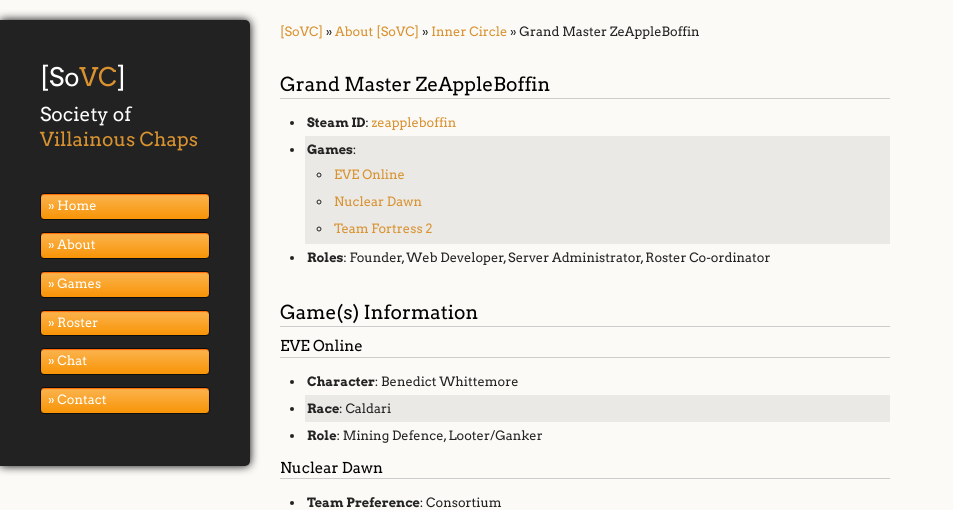
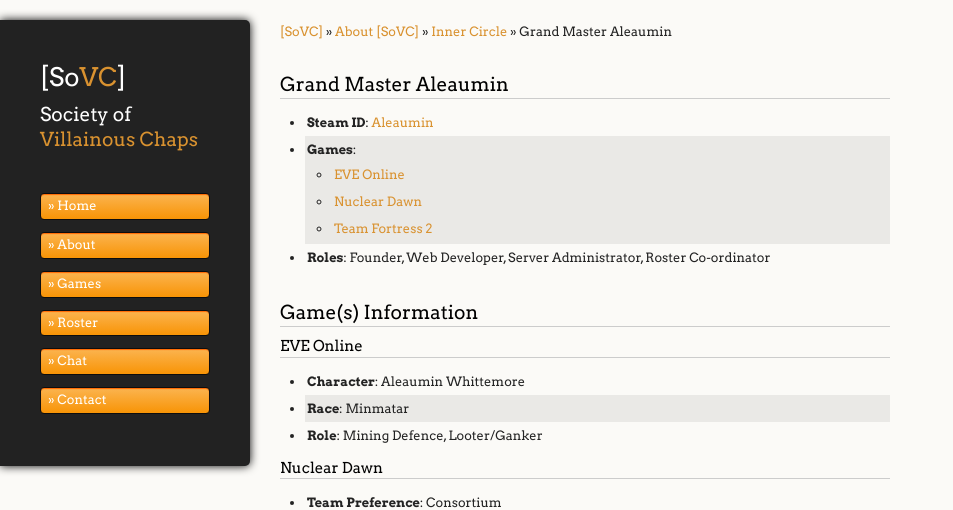
Before and after one commit to SoVC/sovc.github.com, a Jekyll site: the page built from about/inner-circle/Aleaumin.html, in a window 1280 px wide. Shown: the top 510 px of the page, without its empty margins (0-953 px from the left). Built offline with Jekyll 4.4.1, drawn with Linux system fonts in a browser that asks for light colours.

Commit message:
Removed ZeAppleBoffin, added Aleaumin.

```diff
--- a/about/inner-circle/zeappleboffin.html
+++ b/about/inner-circle/Aleaumin.html
@@ -6,13 +6,13 @@
 		<a href="/">[SoVC]</a> &raquo;
 		<a href="/about">About [SoVC]</a> &raquo;
 		<a href="/about/inner-circle">Inner Circle</a> &raquo;
-		Grand Master ZeAppleBoffin
+		Grand Master Aleaumin
 	</nav>
 	<article>
-		<h2>Grand Master ZeAppleBoffin</h2>
+		<h2>Grand Master Aleaumin</h2>
 
 		<ul>
-			<li><strong>Steam ID</strong>: <a href="http://steamcommunity.com/id/zeappleboffin">zeappleboffin</a></li>
+			<li><strong>Steam ID</strong>: <a href="http://steamcommunity.com/id/aleaumin">Aleaumin</a></li>
 			<li>
 				<strong>Games</strong>:
 				<ul>
@@ -30,8 +30,8 @@
 		<h3>EVE Online</h3>
 
 		<ul>
-			<li><strong>Character</strong>: Benedict Whittemore</li>
-			<li><strong>Race</strong>: Caldari</li>
+			<li><strong>Character</strong>: Aleaumin Whittemore</li>
+			<li><strong>Race</strong>: Minmatar</li>
 			<li><strong>Role</strong>: Mining Defence, Looter/Ganker</li>
 		</ul>
 
--- a/about/inner-circle/index.html
+++ b/about/inner-circle/index.html
@@ -13,7 +13,7 @@
 		<p>Currently we are ran what we dub as the Inner Circle, our highest ranking members. We will eventually establish and SoVC council, which will 		include lesser ranks to ensure stability and fairness. Our current Inner Circle consists of:</p>
 
 		<ul>
-			<li>Grand Master <a href="/about/inner-circle/zeappleboffin.html">ZeAppleBoffin</a></li>
+			<li>Grand Master <a href="/about/inner-circle/aleaumin.html">Aleaumin</a></li>
 			<li>Grand Master <a href="/about/inner-circle/terminalaccess.html">Terminal-Access</a></li>
 			<li>Advisor General <a href="/about/inner-circle/cradam.html">Cradam</a></li>
 		</ul>
```
